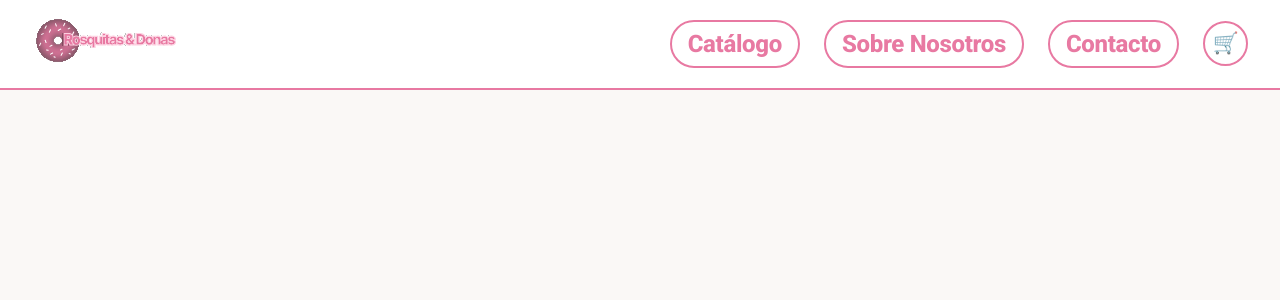
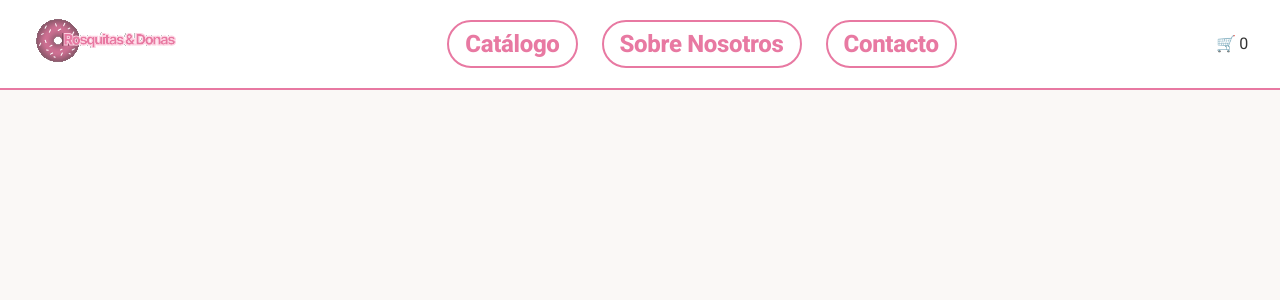
Before and after one commit to SantiAlturria/gia-react, a React (Vite) app: page /item/1 in a window 1280 px wide. Shown: the top 300 px of the page. Built offline with nearby package versions, Linux system fonts and the light colour scheme; no server answers; the database is empty.

Commit message:
Corrigiendo errores de carpeta

```diff
--- a/src/App.jsx
+++ b/src/App.jsx
@@ -5,8 +5,8 @@ import NavBar from "./components/NavBar/NavBar.jsx";
 import ItemListContainer from "./pages/ItemListContainer.jsx";
 import ItemDetailContainer from "./pages/ItemDetailContainer.jsx";
 import HeroSection from "./components/HeroSection/HeroSection.jsx";
-import ProductSection from "./components/Carrusel/Carrusel.jsx";
 import ProductsList from "./components/ProductsList/ProductsList.jsx";
+import { useCart } from "./context/CartContext.jsx";
 
 function NotFound() {
   return (
@@ -17,27 +17,34 @@ function NotFound() {
   );
 }
 
-function App() {
+export default function App() {
+  const { addToCart, totalItems } = useCart();
+
   return (
     <>
-      <NavBar />
+      <NavBar cartCount={totalItems} />
+
       <Routes>
         <Route
           path="/"
           element={
             <>
               <HeroSection />
-              <ItemListContainer />
-              <ProductsList />
+              <ItemListContainer addToCart={addToCart} />
+              <ProductsList addToCart={addToCart} />
             </>
           }
         />
-        <Route path="/category/:categoryId" element={<ItemListContainer />} />
-        <Route path="/item/:id" element={<ItemDetailContainer />} />
+        <Route
+          path="/category/:categoryId"
+          element={<ItemListContainer addToCart={addToCart} />}
+        />
+        <Route
+          path="/item/:id"
+          element={<ItemDetailContainer addToCart={addToCart} />}
+        />
         <Route path="*" element={<NotFound />} />
       </Routes>
     </>
   );
 }
-
-export default App;
--- a/src/components/NavBar/NavBar.jsx
+++ b/src/components/NavBar/NavBar.jsx
@@ -2,19 +2,23 @@ import React from "react";
 import { NavLink } from "react-router-dom";
 import CartWidget from "../CartWidget";
 import logo from "../../assets/Logo.svg";
-import "../NavBar/NavBar.css";
+import "./NavBar.css";
 
-export default function NavBar() {
+export default function NavBar({ cartCount = 0 }) {
   return (
     <nav className="navbar">
-      <a href="/" className="logo">
+      <NavLink to="/" className="logo">
         <img src={logo} alt="Rosquitas & Donas" />
-      </a>
+      </NavLink>
+
       <div className="nav-links">
         <a href="#catalogo">Catálogo</a>
         <a href="#nosotros">Sobre Nosotros</a>
         <a href="#contacto">Contacto</a>
-        <div className="cart">🛒</div>
+      </div>
+
+      <div className="cart-container">
+        <CartWidget count={cartCount} />
       </div>
     </nav>
   );
--- a/src/components/ProductsList/ItemList.jsx
+++ b/src/components/ProductsList/ItemList.jsx
@@ -1,28 +1,24 @@
 import React from "react";
 import "./ProductsList.css";
+import { useCart } from "../../context/CartContext";
+
 
 export default function ItemList({ productos }) {
+  const { addToCart } = useCart();
+
   return (
-    <div className="productos-grid">
+    <div className="productos-container">
       {productos.map((prod) => (
         <div key={prod.id} className="producto-card">
-          <img
-            src={prod.image}
-            alt={prod.name}
-            className="producto-img"
-          />
-          <h3 className="producto-nombre">{prod.name}</h3>
-          <p className="producto-categoria">{prod.category}</p>
-
-          {prod.variants && prod.variants.length > 0 && (
-            <p className="producto-precio">
-              Desde ${prod.variants[0].price}
-            </p>
-          )}
-
-          <div className="producto-controles">
-            <button className="producto-boton">Agregar al carrito</button>
-          </div>
+          <img src={prod.image} alt={prod.name} className="producto-imagen" />
+          <h3>{prod.name}</h3>
+          <p>${prod.price}</p>
+          <button
+            className="producto-boton"
+            onClick={() => addToCart(prod)}
+          >
+            Agregar al carrito
+          </button>
         </div>
       ))}
     </div>
--- a/src/components/ProductsList/ProductsList.jsx
+++ b/src/components/ProductsList/ProductsList.jsx
@@ -3,7 +3,7 @@ import { collection, getDocs } from "firebase/firestore";
 import { db } from "../../data/firebaseConfig";
 import "./ProductsList.css";
 
-export default function ProductList() {
+export default function ProductList({ addToCart }) {
   const [productos, setProductos] = useState([]);
 
   useEffect(() => {
@@ -26,6 +26,7 @@ export default function ProductList() {
   return (
     <section className="productos-section">
       <h2 className="productos-titulo">Productos</h2>
+
       <div className="productos-grid">
         {productos.map((prod) => (
           <div key={prod.id} className="producto-card">
@@ -33,15 +34,19 @@ export default function ProductList() {
             <h3 className="producto-nombre">{prod.name}</h3>
             <p className="producto-categoria">{prod.category}</p>
 
-            {/* Mostrar precio mínimo o primer precio */}
-            {prod.variants && prod.variants.length > 0 && (
-              <p className="producto-precio">
-                Desde ${prod.variants[0].price}
-              </p>
+            {prod.variants && prod.variants.length > 0 ? (
+              <p className="producto-precio">Desde ${prod.variants[0].price}</p>
+            ) : (
+              <p className="producto-precio">${prod.price}</p>
             )}
 
             <div className="producto-controles">
-              <button className="producto-boton">Agregar al carrito</button>
+              <button
+                className="producto-boton"
+                onClick={() => addToCart(prod)}
+              >
+                Agregar al carrito
+              </button>
             </div>
           </div>
         ))}
--- /dev/null
+++ b/src/context/CartContext.jsx
@@ -0,0 +1,32 @@
+import React, { createContext, useContext, useState } from "react";
+
+const CartContext = createContext();
+
+export const useCart = () => useContext(CartContext);
+
+export function CartProvider({ children }) {
+  const [cart, setCart] = useState([]);
+
+  const addToCart = (product) => {
+    setCart((prev) => {
+      const existing = prev.find((p) => p.id === product.id);
+      if (existing) {
+        return prev.map((p) =>
+          p.id === product.id
+            ? { ...p, quantity: (p.quantity || 1) + (product.quantity || 1) }
+            : p
+        );
+      }
+      return [...prev, { ...product, quantity: product.quantity || 1 }];
+    });
+  };
+
+  const clearCart = () => setCart([]);
+  const totalItems = cart.reduce((acc, p) => acc + (p.quantity || 0), 0);
+
+  return (
+    <CartContext.Provider value={{ cart, addToCart, clearCart, totalItems }}>
+      {children}
+    </CartContext.Provider>
+  );
+}
--- a/src/main.jsx
+++ b/src/main.jsx
@@ -2,13 +2,15 @@ import React from "react";
 import ReactDOM from "react-dom/client";
 import App from "./App.jsx";
 import { BrowserRouter } from "react-router-dom";
+import { CartProvider } from "./context/CartContext.jsx"; // ✅ importamos el contexto
 import "./styles/index.css";
-import './styles/fonts.css';
-
+import "./styles/fonts.css";
 
 const root = ReactDOM.createRoot(document.getElementById("root"));
 root.render(
   <BrowserRouter>
-    <App />
+    <CartProvider>
+      <App />
+    </CartProvider>
   </BrowserRouter>
 );
--- a/src/pages/ItemListContainer.jsx
+++ b/src/pages/ItemListContainer.jsx
@@ -28,10 +28,5 @@ export default function ItemListContainer() {
 
   if (loading) return <p className="loading">Cargando productos...</p>;
 
-  return (
-    <section className="catalogo-section">
-      <h1 className="catalogo-titulo">Catálogo</h1>
-      <ItemList productos={productos} />
-    </section>
-  );
+  return <ItemList productos={productos} />;
 }
```
